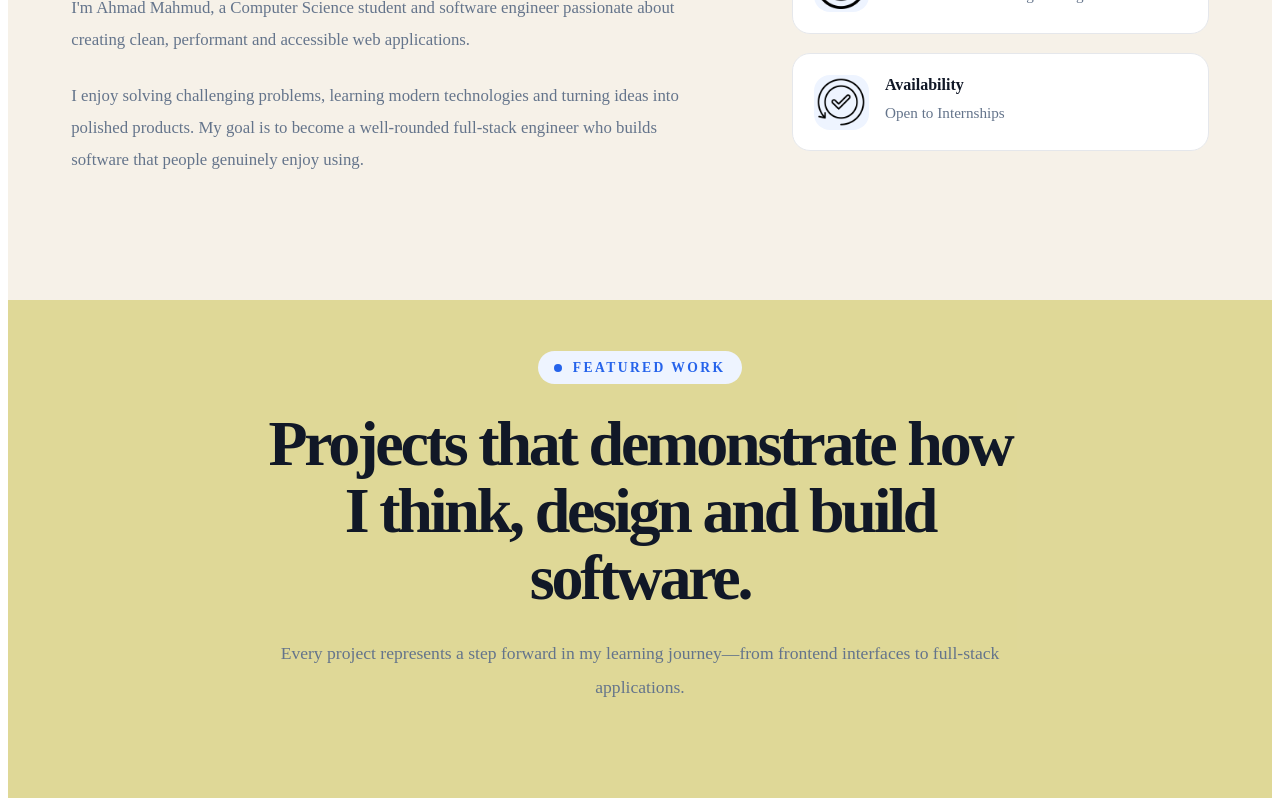
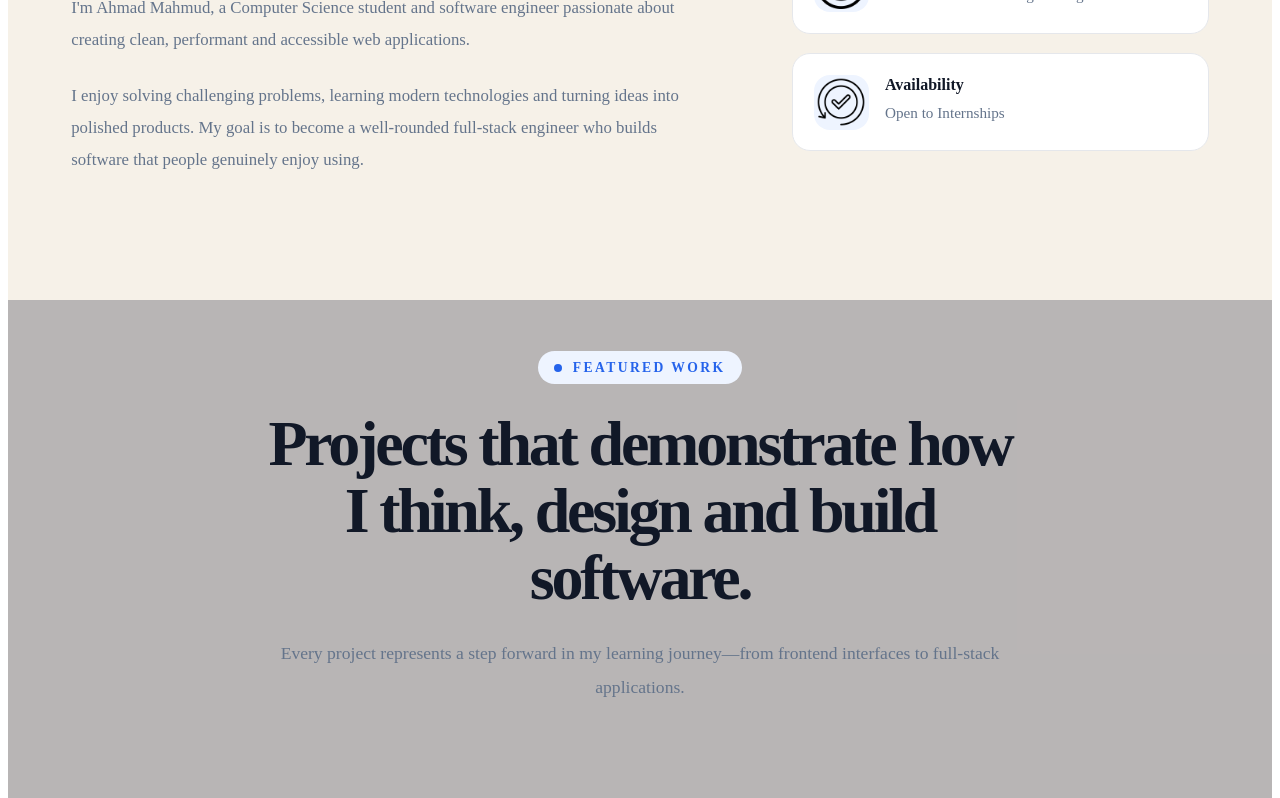
Before and after one commit to Opemipo01-tech/personal-website, a React (Vite) app: page / in a window 1280 px wide. Shown: the part 1125-1923 px from the top of the page. Built offline with nearby package versions, Linux system fonts and the light colour scheme.

Commit message:
docs:added the documentation for my project

```diff
--- a/src/styles/project.css
+++ b/src/styles/project.css
@@ -4,7 +4,7 @@
 
 .projects{
     padding-top:50px;
-    background:#d7ce7cc9;
+    background:#a6a1a1c9;
     border: 1px solid transparent;
 }
 
```
Also changed, not shown: 1 other file (tests, documents, lock files or other folders).
